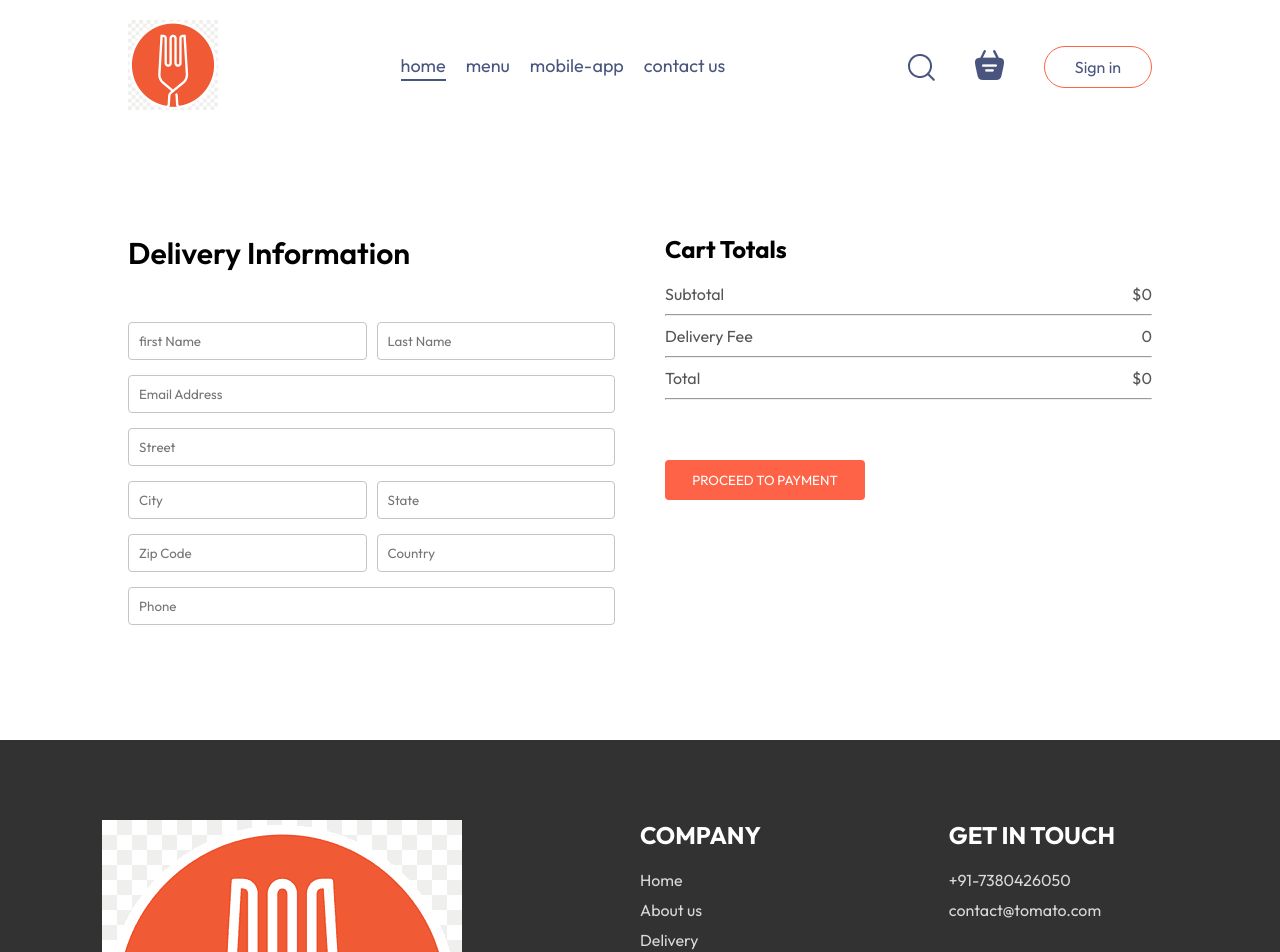
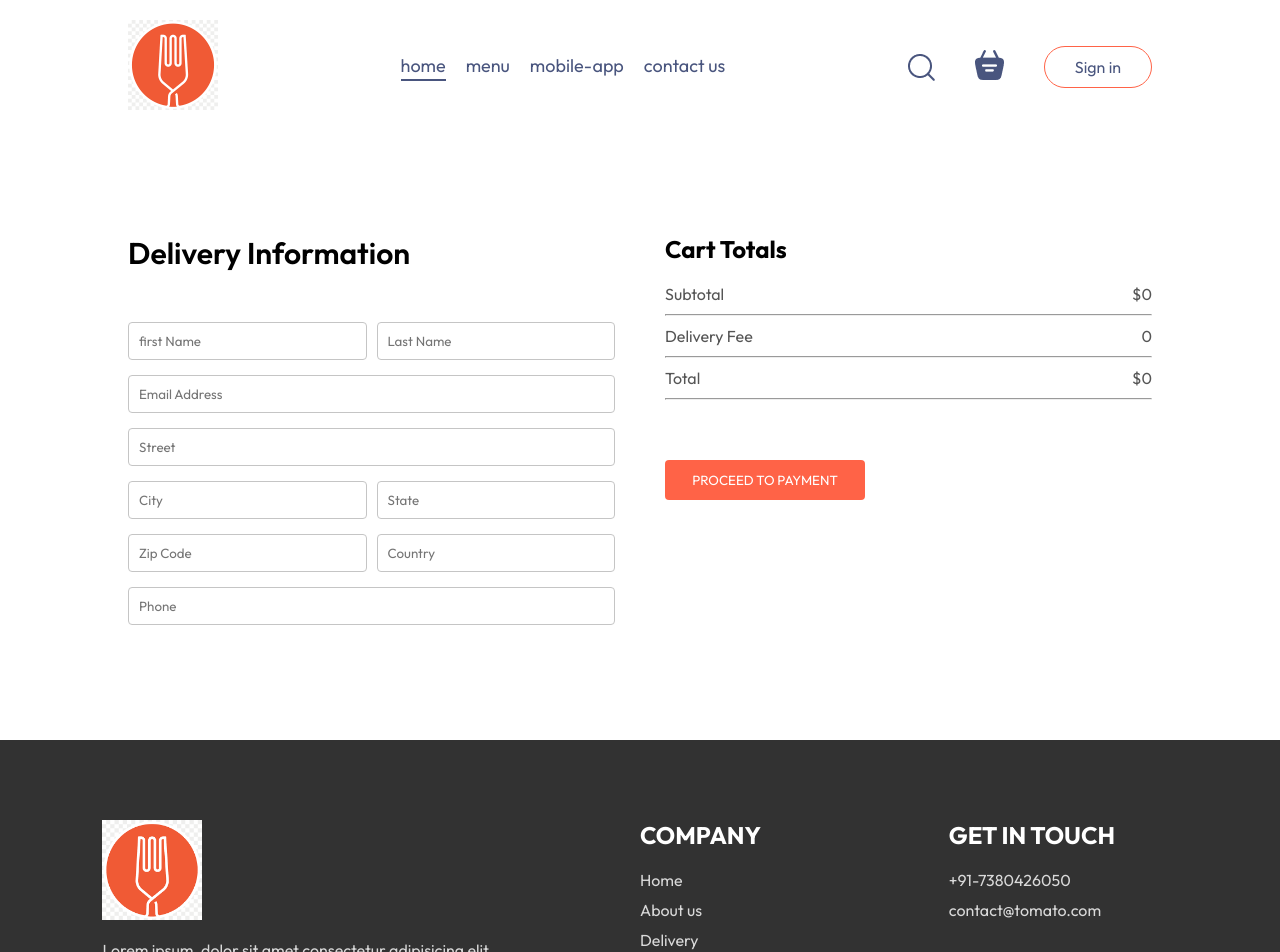
Before and after one commit to vikasverma4851/food-del, a React (Vite) app in the folder frontend/: page /order in a window 1280 px wide. Shown: the top 952 px of the page. Built offline with nearby package versions, Linux system fonts and the light colour scheme; no server answers.

Commit message:
Update Footer.css

```diff
--- a/frontend/src/components/Footer/Footer.css
+++ b/frontend/src/components/Footer/Footer.css
@@ -9,7 +9,7 @@
     padding-top: 80px;
     margin-top: 100px;
 }
-.footer-logo{
+#footer-logo{
     width:100px;
     height:100px;
 
```
